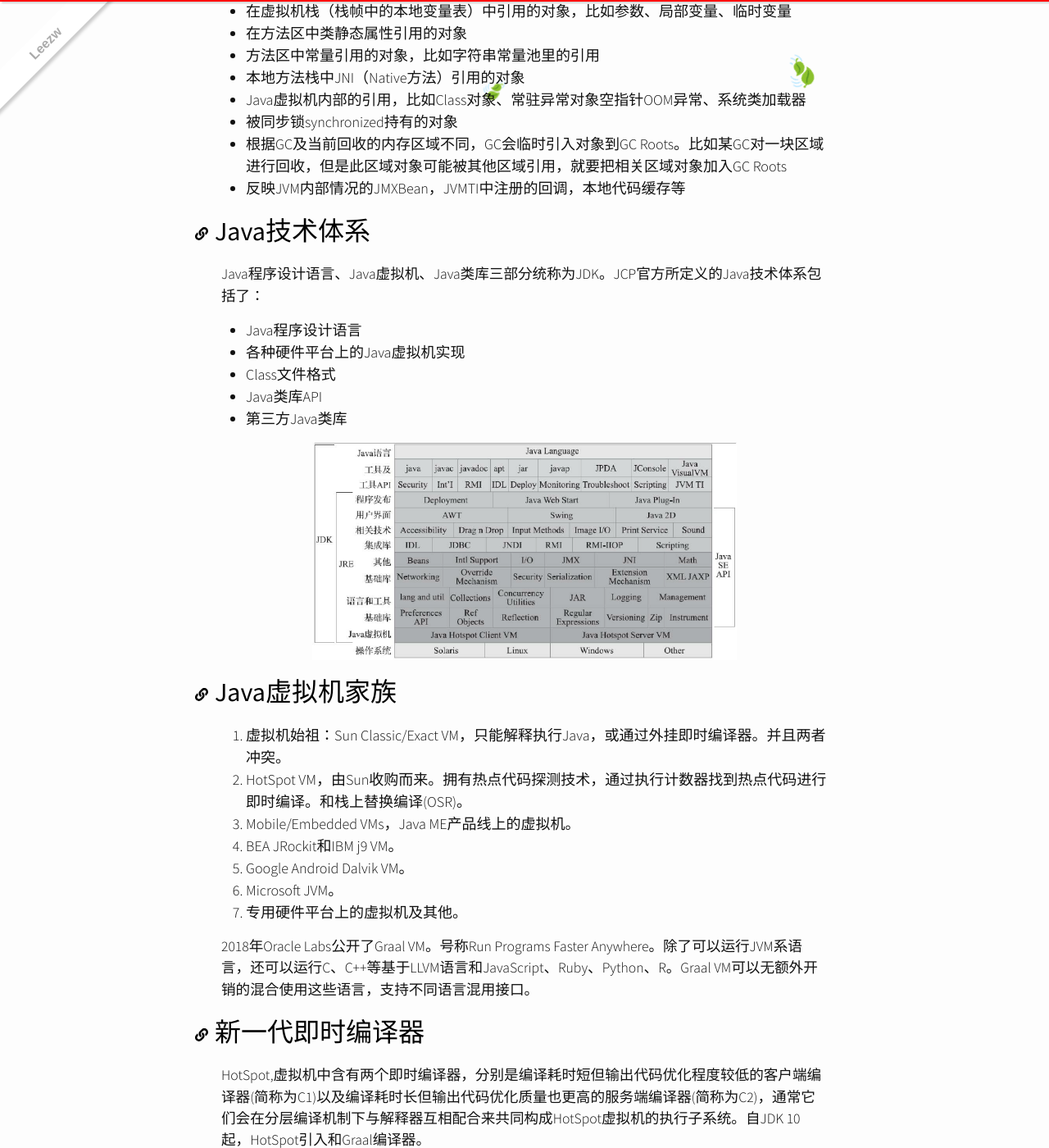
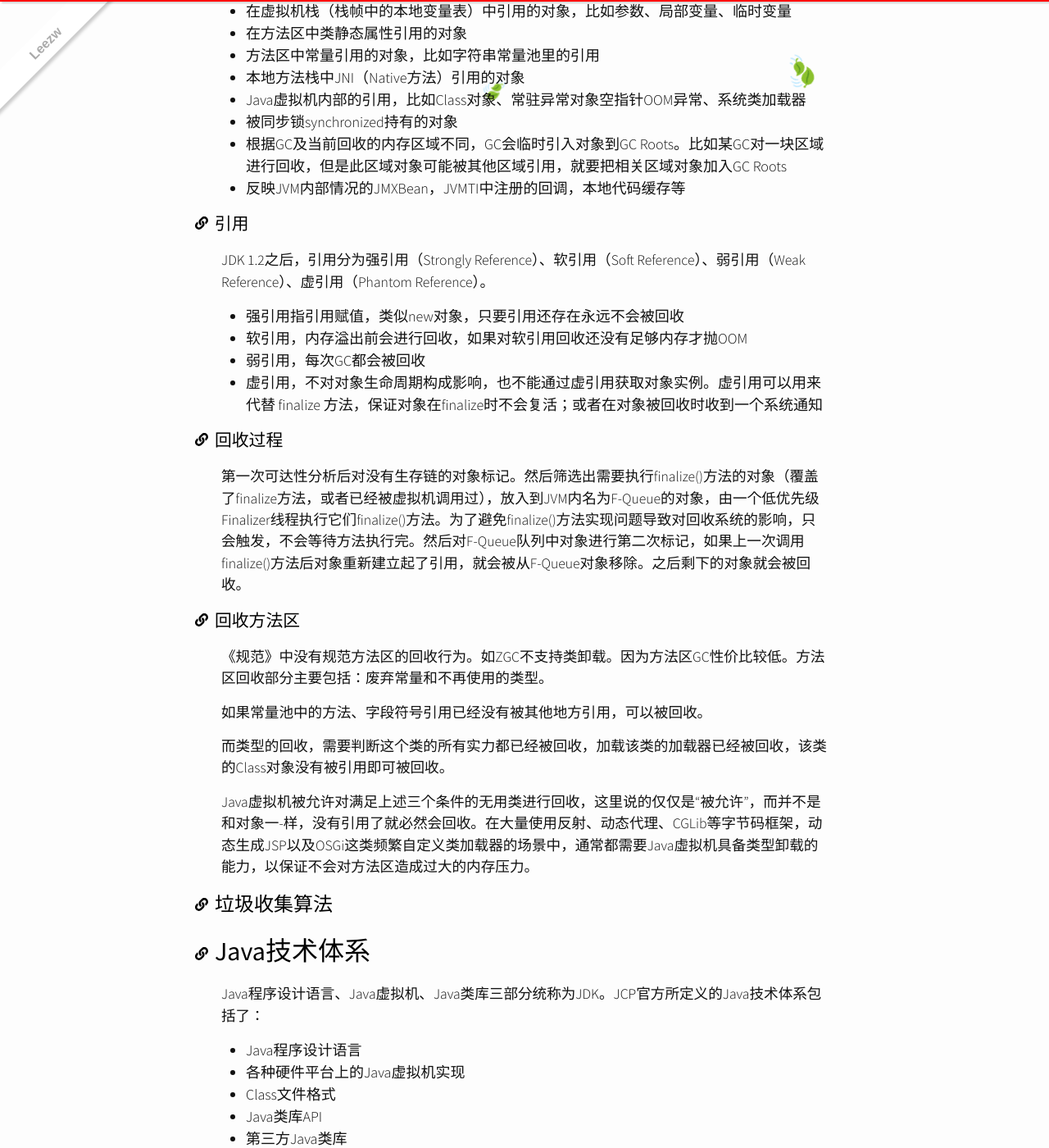
Before and after one commit to quantum-li/quantum-li.github.io, a Jekyll site: the page built from _posts/2020-06-07-understanding-the-jvm-advanced-features-and-best-practices.md, in a window 1280 px wide and 1400 px high, scrolled down 6530 px. Shown: the whole window at 82% size. Built offline with Jekyll 4.4.1, drawn with Linux system fonts in a browser that asks for light colours; nearby versions of some CDN libraries; comment, search, counter and statistics services are not loaded.

Commit message:
Update 2020-06-07-understanding-the-jvm-advanced-features-and-best-practices.md

```diff
--- a/_posts/2020-06-07-understanding-the-jvm-advanced-features-and-best-practices.md
+++ b/_posts/2020-06-07-understanding-the-jvm-advanced-features-and-best-practices.md
@@ -208,6 +208,31 @@ GC概念早于Java在Lisp语言开始存在。JVM内存中，程序计数器、
 + 根据GC及当前回收的内存区域不同，GC会临时引入对象到GC Roots。比如某GC对一块区域进行回收，但是此区域对象可能被其他区域引用，就要把相关区域对象加入GC Roots
 + 反映JVM内部情况的JMXBean，JVMTI中注册的回调，本地代码缓存等
 
+### 引用
+
+JDK 1.2之后，引用分为强引用（Strongly Reference）、软引用（Soft Reference）、弱引用（Weak Reference）、虚引用（Phantom Reference）。
+
++ 强引用指引用赋值，类似new对象，只要引用还存在永远不会被回收
++ 软引用，内存溢出前会进行回收，如果对软引用回收还没有足够内存才抛OOM
++ 弱引用，每次GC都会被回收
++ 虚引用，不对对象生命周期构成影响，也不能通过虚引用获取对象实例。虚引用可以用来代替 finalize 方法，保证对象在finalize时不会复活；或者在对象被回收时收到一个系统通知
+
+### 回收过程
+
+第一次可达性分析后对没有生存链的对象标记。然后筛选出需要执行finalize()方法的对象（覆盖了finalize方法，或者已经被虚拟机调用过），放入到JVM内名为F-Queue的对象，由一个低优先级Finalizer线程执行它们finalize()方法。为了避免finalize()方法实现问题导致对回收系统的影响，只会触发，不会等待方法执行完。然后对F-Queue队列中对象进行第二次标记，如果上一次调用finalize()方法后对象重新建立起了引用，就会被从F-Queue对象移除。之后剩下的对象就会被回收。
+
+### 回收方法区
+
+《规范》中没有规范方法区的回收行为。如ZGC不支持类卸载。因为方法区GC性价比较低。方法区回收部分主要包括：废弃常量和不再使用的类型。
+
+如果常量池中的方法、字段符号引用已经没有被其他地方引用，可以被回收。
+
+而类型的回收，需要判断这个类的所有实力都已经被回收，加载该类的加载器已经被回收，该类的Class对象没有被引用即可被回收。
+
+Java虚拟机被允许对满足上述三个条件的无用类进行回收，这里说的仅仅是“被允许”，而并不是和对象一-样，没有引用了就必然会回收。在大量使用反射、动态代理、CGLib等字节码框架，动态生成JSP以及OSGi这类频繁自定义类加载器的场景中，通常都需要Java虛拟机具备类型卸载的能力，以保证不会对方法区造成过大的内存压力。
+
+## 垃圾收集算法
+
 
 
 
```
